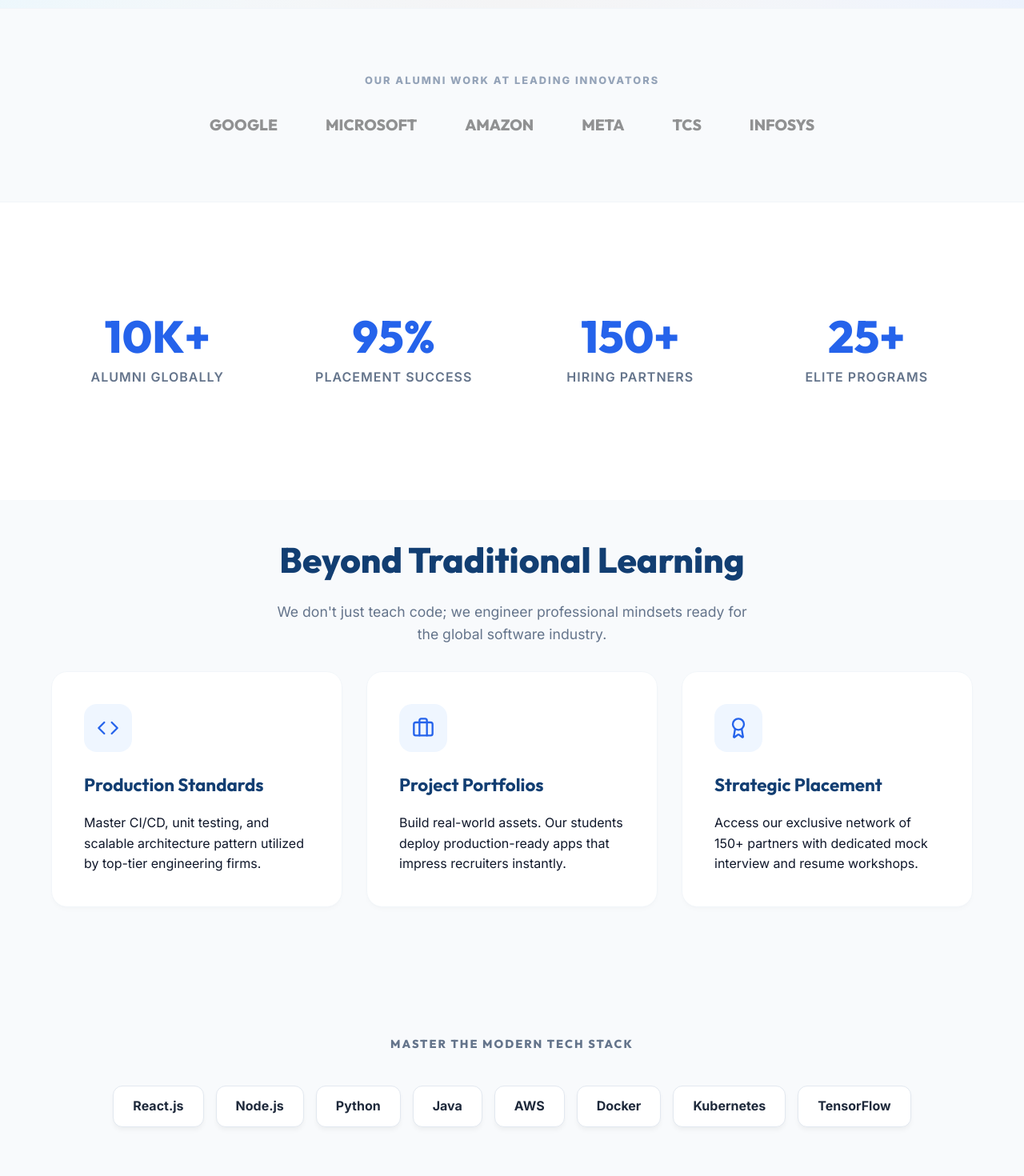
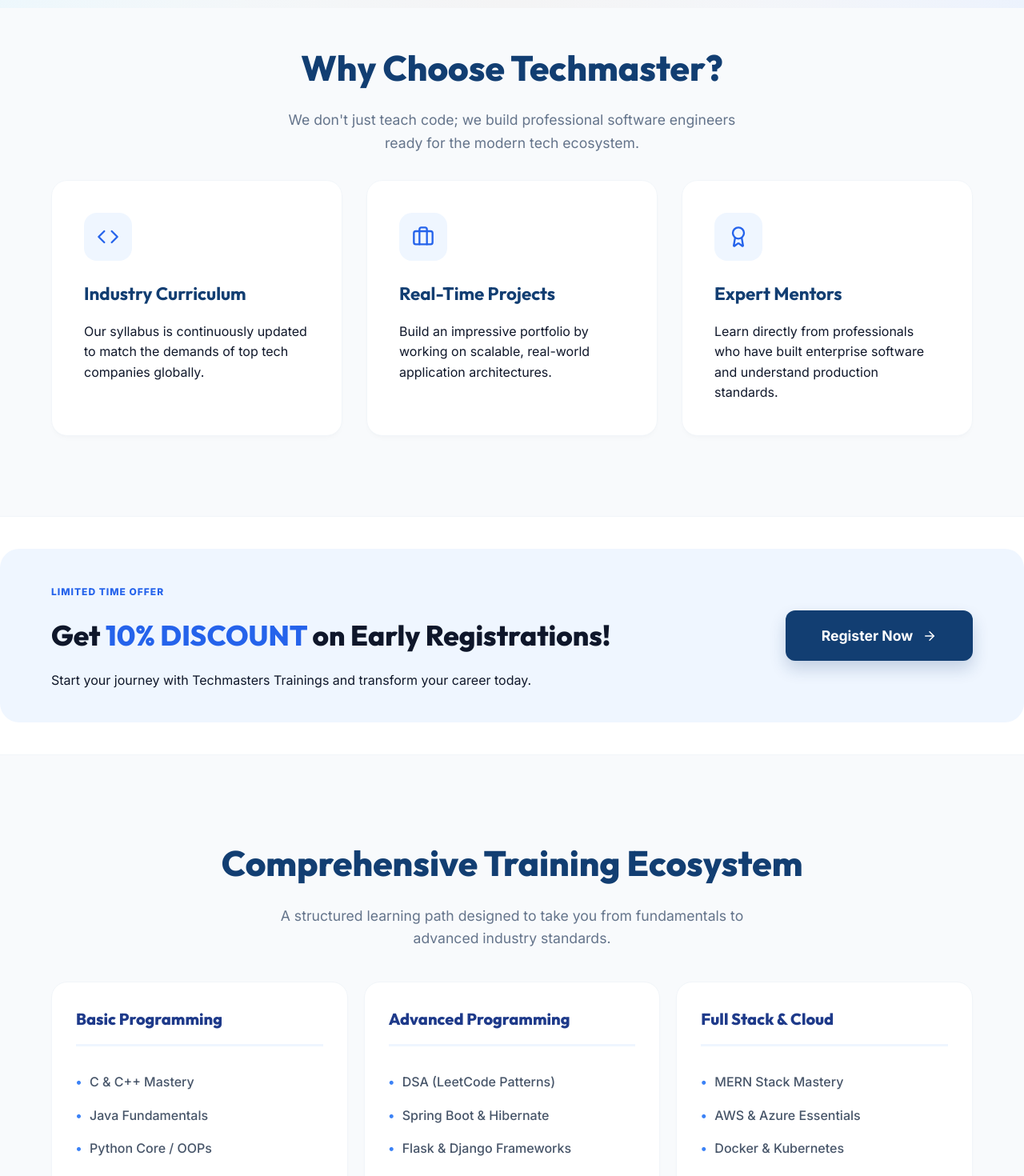
Before and after one commit to poojashivakumar451/TechMasters-Official-Websites, a React (Create React App) app: page / in a window 1280 px wide. Shown: the part 900-2370 px from the top of the page at 80% size. Built offline with nearby package versions, Linux system fonts and the light colour scheme.

Commit message:
Updated website content

```diff
--- a/src/components/Home.js
+++ b/src/components/Home.js
@@ -27,7 +27,7 @@
               Empowering Future <span className="text-blue">Technology Leaders</span>
             </h1>
             <p className="hero-desc-alt">
-              Elevate your career with the most advanced, industry-driven training in the region. Bridge the gap between theory and high-performance engineering.
+              Empower your career with industry-driven training from Techmaster Software Private Limited. We bridge the gap between academic learning and industry expectations.
             </p>
             <div className="hero-actions-alt">
               <NavLink to="/courses" className="btn-dark">
@@ -43,50 +43,13 @@
             <div className="hero-images-grid">
               <div className="hero-img-card">
                 <img src="/gallery-1.jpg" alt="Live Projects" />
-                <div className="card-label">Industrial R&D</div>
+                <div className="card-label">live projects</div>
               </div>
               <div className="hero-img-card">
                 <img src="/gallery-3.jpg" alt="Mentor Led" />
-                <div className="card-label">Elite Mentorship</div>
+                <div className="card-label">mentor led</div>
               </div>
             </div>
-          </div>
-        </div>
-      </section>
-
-      {/* Trust & Partners Strip */}
-      <section className="trust-strip">
-        <div className="page-container">
-          <p className="trust-label">OUR ALUMNI WORK AT LEADING INNOVATORS</p>
-          <div className="logo-grid-alt">
-            <div className="logo-placeholder">GOOGLE</div>
-            <div className="logo-placeholder">MICROSOFT</div>
-            <div className="logo-placeholder">AMAZON</div>
-            <div className="logo-placeholder">META</div>
-            <div className="logo-placeholder">TCS</div>
-            <div className="logo-placeholder">INFOSYS</div>
-          </div>
-        </div>
-      </section>
-
-      {/* Stats Section */}
-      <section className="stats-section">
-        <div className="page-container stats-grid">
-          <div className="stat-card">
-            <span className="stat-number">10K+</span>
-            <span className="stat-desc">Alumni Globally</span>
-          </div>
-          <div className="stat-card">
-            <span className="stat-number">95%</span>
-            <span className="stat-desc">Placement Success</span>
-          </div>
-          <div className="stat-card">
-            <span className="stat-number">150+</span>
-            <span className="stat-desc">Hiring Partners</span>
-          </div>
-          <div className="stat-card">
-            <span className="stat-number">25+</span>
-            <span className="stat-desc">Elite Programs</span>
           </div>
         </div>
       </section>
@@ -94,42 +57,25 @@
       {/* Features Section */}
       <section className="page-container features-section">
         <div className="section-header">
-          <h2 className="section-title">Beyond Traditional Learning</h2>
-          <p className="section-subtitle">We don't just teach code; we engineer professional mindsets ready for the global software industry.</p>
+          <h2 className="section-title">Why Choose Techmaster?</h2>
+          <p className="section-subtitle">We don't just teach code; we build professional software engineers ready for the modern tech ecosystem.</p>
         </div>
 
         <div className="features-grid">
           <div className="feature-card">
             <div className="feature-icon"><Code size={28} /></div>
-            <h3>Production Standards</h3>
-            <p>Master CI/CD, unit testing, and scalable architecture pattern utilized by top-tier engineering firms.</p>
+            <h3>Industry Curriculum</h3>
+            <p>Our syllabus is continuously updated to match the demands of top tech companies globally.</p>
           </div>
           <div className="feature-card">
             <div className="feature-icon"><Briefcase size={28} /></div>
-            <h3>Project Portfolios</h3>
-            <p>Build real-world assets. Our students deploy production-ready apps that impress recruiters instantly.</p>
+            <h3>Real-Time Projects</h3>
+            <p>Build an impressive portfolio by working on scalable, real-world application architectures.</p>
           </div>
           <div className="feature-card">
             <div className="feature-icon"><Award size={28} /></div>
-            <h3>Strategic Placement</h3>
-            <p>Access our exclusive network of 150+ partners with dedicated mock interview and resume workshops.</p>
-          </div>
-        </div>
-      </section>
-
-      {/* Tech Stack Strip - Knowledgeable Content */}
-      <section className="tech-stack-section">
-        <div className="page-container">
-          <h3 className="sub-heading">MASTER THE MODERN TECH STACK</h3>
-          <div className="tech-icons-row">
-            <div className="tech-tag">React.js</div>
-            <div className="tech-tag">Node.js</div>
-            <div className="tech-tag">Python</div>
-            <div className="tech-tag">Java</div>
-            <div className="tech-tag">AWS</div>
-            <div className="tech-tag">Docker</div>
-            <div className="tech-tag">Kubernetes</div>
-            <div className="tech-tag">TensorFlow</div>
+            <h3>Expert Mentors</h3>
+            <p>Learn directly from professionals who have built enterprise software and understand production standards.</p>
           </div>
         </div>
       </section>
@@ -138,14 +84,13 @@
       <section className="discount-banner">
         <div className="page-container flex-discount">
           <div className="discount-content">
-            <span className="badge-new">Strategic Enrollment</span>
-            <h2>Secure Your Seat with <span className="text-highlight">10% DISCOUNT</span></h2>
-            <p>Invest in your future. Join the elite cohort for 2025-26 and transform your technical career path.</p>
+            <span className="badge-new">Limited Time Offer</span>
+            <h2>Get <span className="text-highlight">10% DISCOUNT</span> on Early Registrations!</h2>
+            <p>Start your journey with Techmasters Trainings and transform your career today.</p>
           </div>
-          <NavLink to="/enroll" className="btn-discount">Get Early Access <ArrowRight size={18}/></NavLink>
+          <NavLink to="/enroll" className="btn-discount">Register Now <ArrowRight size={18}/></NavLink>
         </div>
       </section>
-
 
       {/* Training Ecosystem Section */}
       <section className="page-container ecosystem-section">
@@ -158,36 +103,36 @@
           <div className="eco-card">
             <h3>Basic Programming</h3>
             <ul className="eco-list">
-              <li>C & C++ Mastery</li>
+              <li>C &amp; C++ Mastery</li>
               <li>Java Fundamentals</li>
               <li>Python Core / OOPs</li>
-              <li>SQL & Database Basics</li>
+              <li>SQL &amp; Database Basics</li>
             </ul>
           </div>
           <div className="eco-card">
             <h3>Advanced Programming</h3>
             <ul className="eco-list">
               <li>DSA (LeetCode Patterns)</li>
-              <li>Spring Boot & Hibernate</li>
-              <li>Flask & Django Frameworks</li>
+              <li>Spring Boot &amp; Hibernate</li>
+              <li>Flask &amp; Django Frameworks</li>
               <li>RESTful API Design</li>
             </ul>
           </div>
           <div className="eco-card">
-            <h3>Full Stack & Cloud</h3>
+            <h3>Full Stack &amp; Cloud</h3>
             <ul className="eco-list">
               <li>MERN Stack Mastery</li>
-              <li>AWS & Azure Essentials</li>
-              <li>Docker & Kubernetes</li>
+              <li>AWS &amp; Azure Essentials</li>
+              <li>Docker &amp; Kubernetes</li>
               <li>CI/CD Pipelines</li>
             </ul>
           </div>
           <div className="eco-card">
-            <h3>AI & Data Science</h3>
+            <h3>AI &amp; Data Science</h3>
             <ul className="eco-list">
               <li>Machine Learning models</li>
               <li>Natural Language Processing</li>
-              <li>Pandas & NumPy Analysis</li>
+              <li>Pandas &amp; NumPy Analysis</li>
               <li>Deep Learning / Neural Nets</li>
             </ul>
           </div>
@@ -203,84 +148,32 @@
         </div>
       </section>
 
-      {/* Industry Insights - Knowledgeable Section */}
-      <section className="insight-section">
-        <div className="page-container flex-insight">
-          <div className="insight-image">
-             <div className="glass-card-insight">
-                <div className="insight-badge">KNOWLEDGE HUB</div>
-                <h4>The 2026 Skills Gap</h4>
-                <p>Industry data shows a 45% increase in demand for Engineers who master both <strong>DevOps</strong> and <strong>AI Integration</strong>.</p>
-                <div className="insight-line"></div>
-                <ul className="learning-tips">
-                  <li>Mastering State Management</li>
-                  <li>Efficient API Design</li>
-                  <li>Cloud Native Architectures</li>
-                </ul>
-             </div>
-          </div>
-          <div className="insight-text">
-            <h2 className="section-title" style={{textAlign: 'left'}}>Career Strategic Insights</h2>
-            <p className="insight-para">Our training methodology is built on <strong>Three Pillars of Excellence</strong> that ensure our students are not just applicants, but top-priority candidates.</p>
-
-            <div className="pillar-row">
-              <div className="pillar">
-                <div className="pillar-num">01</div>
-                <div>
-                  <h4>Technical Depth</h4>
-                  <p>Mastering core syntax isn't enough. We dive deep into engine internals and performance tuning.</p>
-                </div>
-              </div>
-              <div className="pillar">
-                <div className="pillar-num">02</div>
-                <div>
-                  <h4>System Design</h4>
-                  <p>Learn to think at scale. Our curriculum includes Distributed Systems and Microservices patterns.</p>
-                </div>
-              </div>
-              <div className="pillar">
-                <div className="pillar-num">03</div>
-                <div>
-                  <h4>Professional Ethics</h4>
-                  <p>Understand Agile, Code Reviews, and the soft skills required to lead engineering teams.</p>
-                </div>
-              </div>
-            </div>
-          </div>
-        </div>
-      </section>
-
       {/* Pathway Section */}
       <section className="pathway-section">
         <div className="page-container flex-pathway">
           <div className="pathway-text">
-            <h2>Your Elite Career Pipeline</h2>
-            <p className="pathway-desc">We operate as a high-performance training ground. Our 4-stage pipeline is designed for maximum career impact.</p>
+            <h2>Your Pathway to Success</h2>
+            <p className="pathway-desc">Follow our structured approach to go from a beginner to a seasoned professional developer.</p>
 
             <ul className="pathway-list">
-              <li><CheckCircle size={20} className="check-icon"/> <span><strong>Selection:</strong> Rigorous screening to ensure dedicated cohorts.</span></li>
-              <li><CheckCircle size={20} className="check-icon"/> <span><strong>immersion:</strong> 600+ hours of lab-driven intensive development.</span></li>
-              <li><CheckCircle size={20} className="check-icon"/> <span><strong>Validation:</strong> Industry-standard code reviews and testing.</span></li>
-              <li><CheckCircle size={20} className="check-icon"/> <span><strong>Deployment:</strong> Strategic placement within our corporate ecosystem.</span></li>
+              <li><CheckCircle size={20} className="check-icon"/> <span>Identify your interest &amp; enroll in a specialized course.</span></li>
+              <li><CheckCircle size={20} className="check-icon"/> <span>Learn through hands-on sessions and interactive modules.</span></li>
+              <li><CheckCircle size={20} className="check-icon"/> <span>Build 8+ production-ready projects for your portfolio.</span></li>
+              <li><CheckCircle size={20} className="check-icon"/> <span>Receive interview prep and dedicated placement assistance.</span></li>
             </ul>
 
             <NavLink to="/enroll" className="btn-primary" style={{marginTop: '2rem'}}>
-              Join The Pipeline <ChevronRight size={18} />
+              Start Your Journey <ChevronRight size={18} />
             </NavLink>
           </div>
           <div className="pathway-image-placeholder">
             <div className="glass-shape shape-1"></div>
             <div className="glass-shape shape-2"></div>
-            <div className="mockup-screen">
-              <div className="window-dots"><span></span><span></span><span></span></div>
-              <div className="code-lines">
-                <div className="cl" style={{width: '60%'}}></div>
-                <div className="cl cl-blue" style={{width: '80%'}}></div>
-                <div className="cl" style={{width: '40%'}}></div>
-                <div className="cl" style={{width: '90%'}}></div>
-                <div className="cl cl-blue" style={{width: '70%'}}></div>
+            <div className="pathway-img-card">
+              <img src="/gallery-2.jpg" alt="Student Success" />
+              <div className="pathway-img-overlay">
+                <span className="pathway-img-label">Our Students in Action</span>
               </div>
-              <div className="success-badge-mockup">PIPELINE ACTIVE</div>
             </div>
           </div>
         </div>
```
Also changed, not shown: src/components/Home.css (+22 -28 lines).
